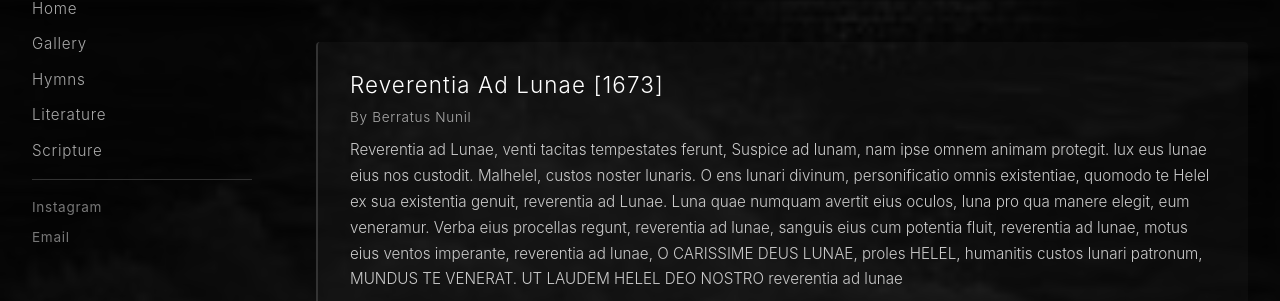
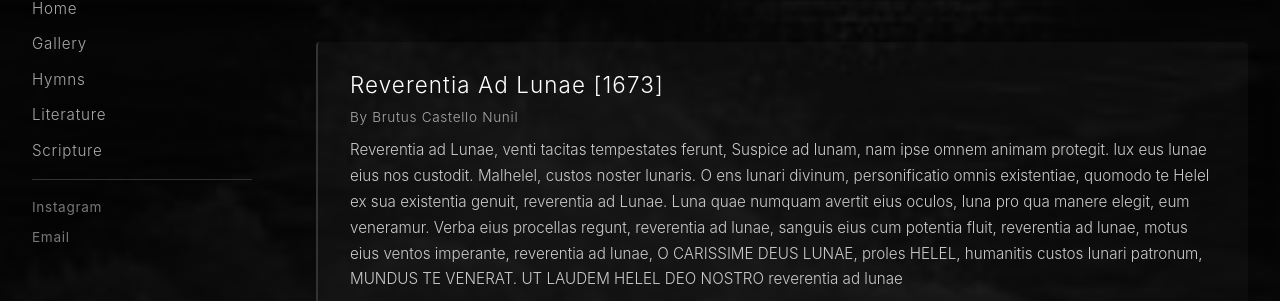
Before and after one commit to Mizuki-5055/Mizuki-5055.github.io, a Jekyll site: the page built from hymns.md, in a window 1280 px wide. Shown: the part 309-610 px from the top of the page. Built offline with Jekyll 4.4.1, drawn with Linux system fonts in a browser that asks for light colours.

Commit message:
Update Hymns “hymns”

```diff
--- a/_data/hymns.yml
+++ b/_data/hymns.yml
@@ -2,7 +2,7 @@ heading: Hymns
 intro: A collection of sacred hymns from the Lateo speaking Helelstic Diaspora
 items:
   - title: Reverentia Ad Lunae [1673]
-    author: Berratus Nunil
+    author: Brutus Castello Nunil
     description: |-
       Reverentia ad Lunae,
 
```
